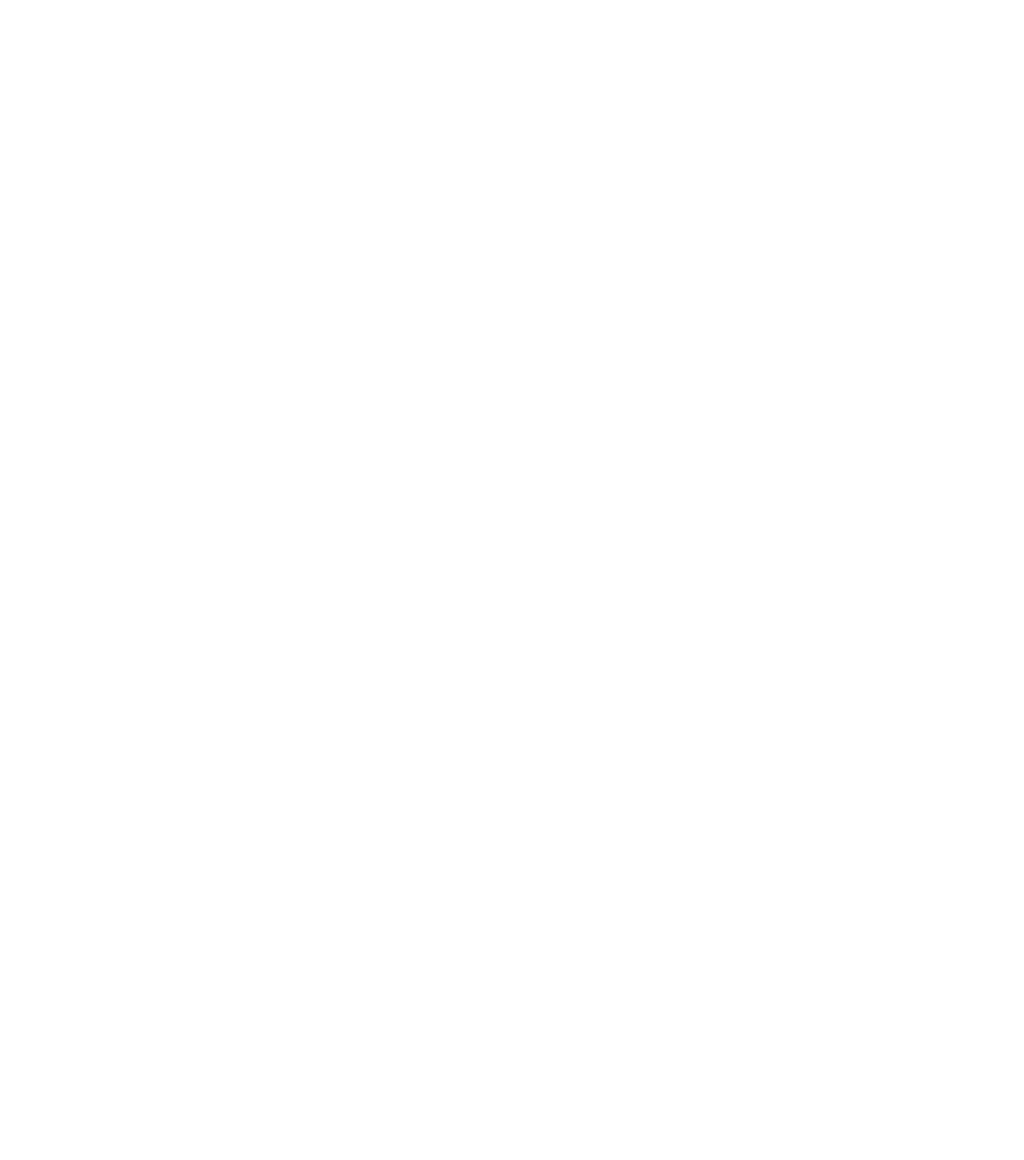
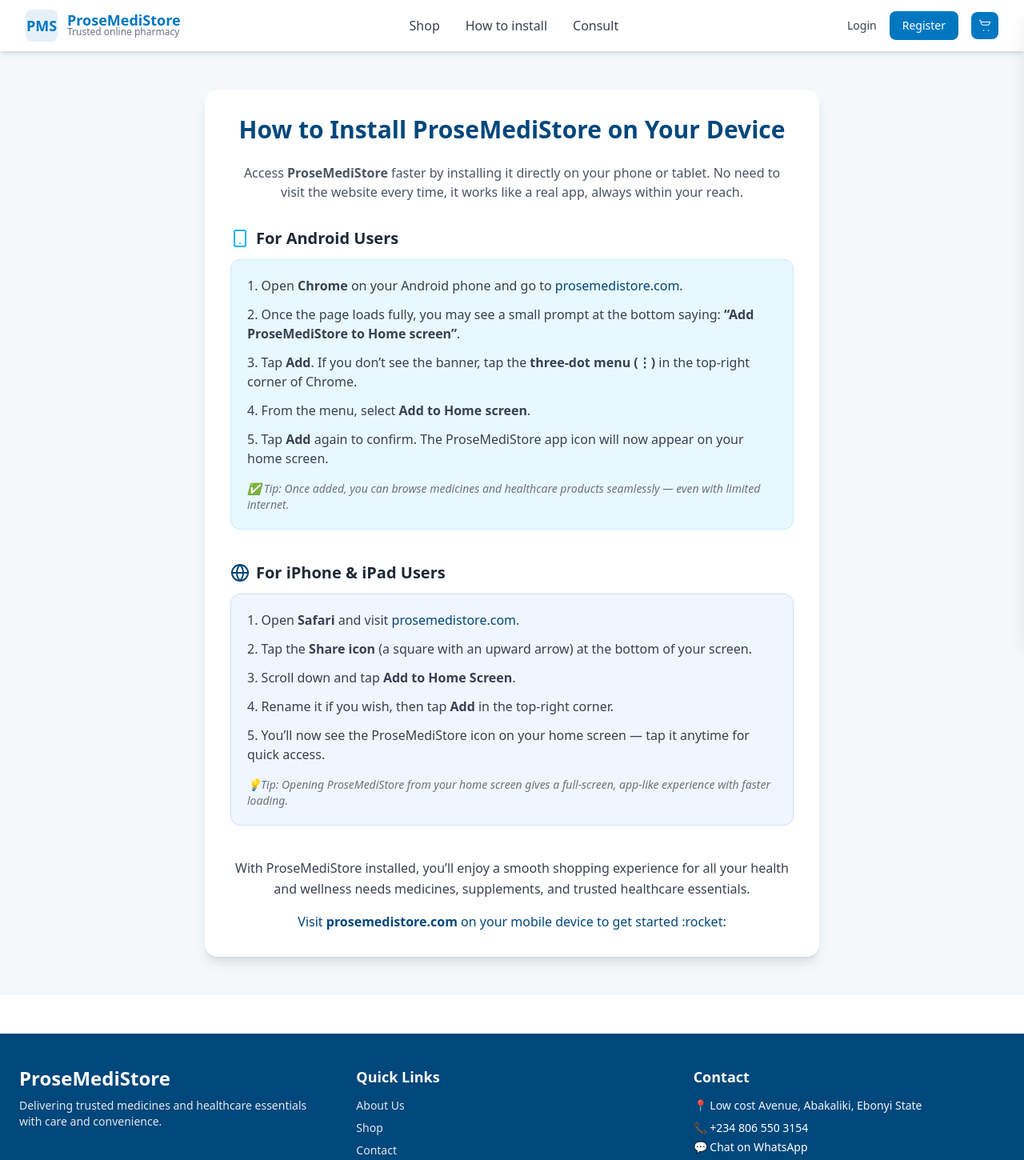
Before and after one commit to prose-medistores/prosemedistores-Ifeanyi, a React (Create React App) app: page /how in a window 1280 px wide. Before the commit this address had no page. Shown: the top 1450 px of the page at 80% size. Before the commit the page ends 800 px from the top, so only its background shows below. Built offline with nearby package versions, Linux system fonts and the light colour scheme.

Commit message:
updated app

```diff
--- a/src/App.js
+++ b/src/App.js
@@ -38,6 +38,7 @@
 import { Toaster } from "react-hot-toast";
 import AboutUs from "./pages/AboutUs";
 import ContactUs from "./pages/Contact";
+import HowToInstall from "./pages/HowToInstall";
 
 export default function App() {
   return (
@@ -50,6 +51,7 @@
           <Route path="/register" element={<Register />} />
           <Route path="/dashboard" element={<Dashboard />} />
           <Route path="/orders" element={<MyOrders />} />
+          <Route path="/how" element={<HowToInstall />} />
           <Route path="/admin" element={<AdminDashboard />} />
           <Route path="/pending-deliveries" element={<PendingDeliveries />} />
           <Route path="/about" element={<AboutUs />} />
--- a/src/components/Navbar.jsx
+++ b/src/components/Navbar.jsx
@@ -215,8 +215,8 @@
       <a href="#shop" className="text-gray-700 hover:text-primary font-medium">
         Shop
       </a>
-          <a href="#how" className="text-gray-700 hover:text-primary font-medium">
-            How it works
+      <a href="/how" className="text-gray-700 hover:text-primary font-medium">
+        How to install
       </a>
       <a href="#chat" className="text-gray-700 hover:text-primary font-medium">
         Consult
@@ -249,14 +249,31 @@
         )}
       </button>
     </div>
+    {/* Mobile Cart + Menu Buttons */}
+    <div className="flex items-center gap-3 md:hidden">
+      {/* View Cart Button (moved out of drawer) */}
+      <button
+        onClick={onCartOpen}
+        aria-label="Open cart"
+        className="relative flex items-center gap-2 bg-primary text-white px-3 py-2 rounded-lg font-medium hover:bg-primary/90 transition-all"
+      >
+        <IconCart className="w-5 h-5" />
+        <span>Cart</span>
+        {count > 0 && (
+          <span className="absolute -top-1 -right-1 bg-red-500 text-white text-xs px-1.5 rounded-full">
+            {count}
+          </span>
+        )}
+      </button>
       {/* Mobile Menu Button */}
       <button
-          className="md:hidden p-2 rounded-lg hover:bg-gray-100 text-gray-700"
+        className="p-2 rounded-lg hover:bg-gray-100 text-gray-700"
         onClick={toggleDrawer}
         aria-label="Toggle menu"
       >
         {drawerOpen ? <X size={24} /> : <Menu size={24} />}
       </button>
+    </div>
   </div>
   {/* Mobile Drawer */}
   <div
@@ -266,10 +283,6 @@
   >
     <div className="flex justify-between items-center px-4 py-4 border-b">
       <div className="flex items-center gap-2">
-            {/* <div className="w-10 h-10 rounded-lg bg-primary/10 flex items-center justify-center">
-              <span className="font-bold text-primary text-lg">PMS</span>
-            </div> */}
-
         <h1 className="font-semibold text-primary text-lg">Menu</h1>
       </div>
       <button
@@ -288,11 +301,11 @@
         Shop
       </a>
       <a
-            href="#how"
+        href="/how"
         className="text-gray-700 hover:text-primary font-medium"
         onClick={toggleDrawer}
       >
-            How it works
+        How to install
       </a>
       <a
         href="#chat"
@@ -315,20 +328,6 @@
       >
         Register
       </Link>
-          <button
-            onClick={() => {
-              onCartOpen();
-              toggleDrawer();
-            }}
-            className="flex items-center gap-2 text-gray-700 hover:text-primary text-base border-t border-gray-100 pt-4 mt-4"
-          >
-            <IconCart className="w-5 h-5" /> View Cart
-            {count > 0 && (
-              <span className="ml-1 text-xs bg-red-500 text-white px-2 rounded-full">
-                {count}
-              </span>
-            )}
-          </button>
     </div>
   </div>
   {/* Backdrop */}
--- /dev/null
+++ b/src/pages/HowToInstall.jsx
@@ -0,0 +1,103 @@
+import React from "react";
+import Navbar from "../components/Navbar";
+import Footer from "../components/Footer";
+import { Smartphone, Chrome, Globe } from "lucide-react";
+export default function HowToInstall() {
+  return (
+    <>
+      <Navbar />
+      <div className="min-h-screen bg-[#F4F8FB] flex flex-col items-center px-6 py-12">
+        <div className="max-w-3xl w-full bg-white shadow-lg rounded-2xl p-8">
+          <h1 className="text-3xl font-bold text-center text-[#00477B] mb-6">
+            How to Install ProseMediStore on Your Device
+          </h1>
+          <p className="text-gray-600 text-center mb-8">
+            Access <b>ProseMediStore</b> faster by installing it directly on your
+            phone or tablet. No need to visit the website every time, it works
+            like a real app, always within your reach.
+          </p>
+          {/* Android Section */}
+          <section className="mb-10">
+            <div className="flex items-center gap-2 mb-3">
+              <Smartphone className="text-[#00B2FF]" />
+              <h2 className="text-xl font-semibold text-gray-800">
+                For Android Users
+              </h2>
+            </div>
+            <div className="bg-[#E8F8FF] border border-[#C2ECFF] rounded-xl p-5 text-gray-700">
+              <ol className="list-decimal list-inside space-y-3">
+                <li>
+                  Open <b>Chrome</b> on your Android phone and go to{" "}
+                  <span className="text-[#00477B]">prosemedistore.com</span>.
+                </li>
+                <li>
+                  Once the page loads fully, you may see a small prompt at the
+                  bottom saying: <b>“Add ProseMediStore to Home screen”</b>.
+                </li>
+                <li>
+                  Tap <b>Add</b>. If you don’t see the banner, tap the{" "}
+                  <b>three-dot menu (⋮)</b> in the top-right corner of Chrome.
+                </li>
+                <li>From the menu, select <b>Add to Home screen</b>.</li>
+                <li>
+                  Tap <b>Add</b> again to confirm. The ProseMediStore app icon
+                  will now appear on your home screen.
+                </li>
+              </ol>
+              <p className="mt-4 text-sm text-gray-500 italic">
+                ✅ Tip: Once added, you can browse medicines and healthcare
+                products seamlessly — even with limited internet.
+              </p>
+            </div>
+          </section>
+          {/* iOS Section */}
+          <section>
+            <div className="flex items-center gap-2 mb-3">
+              <Globe className="text-[#00477B]" />
+              <h2 className="text-xl font-semibold text-gray-800">
+                For iPhone & iPad Users
+              </h2>
+            </div>
+            <div className="bg-[#F0F6FF] border border-[#CCE0FF] rounded-xl p-5 text-gray-700">
+              <ol className="list-decimal list-inside space-y-3">
+                <li>
+                  Open <b>Safari</b> and visit{" "}
+                  <span className="text-[#00477B]">prosemedistore.com</span>.
+                </li>
+                <li>
+                  Tap the <b>Share icon</b> (a square with an upward arrow) at
+                  the bottom of your screen.
+                </li>
+                <li>Scroll down and tap <b>Add to Home Screen</b>.</li>
+                <li>
+                  Rename it if you wish, then tap <b>Add</b> in the top-right
+                  corner.
+                </li>
+                <li>
+                  You’ll now see the ProseMediStore icon on your home screen —
+                  tap it anytime for quick access.
+                </li>
+              </ol>
+              <p className="mt-4 text-sm text-gray-500 italic">
+                💡Tip: Opening ProseMediStore from your home screen gives a
+                full-screen, app-like experience with faster loading.
+              </p>
+            </div>
+          </section>
+          {/* Extra note */}
+          <div className="mt-10 text-center">
+            <p className="text-gray-700 leading-relaxed">
+              With ProseMediStore installed, you’ll enjoy a smooth shopping
+              experience for all your health and wellness needs medicines,
+              supplements, and trusted healthcare essentials.
+            </p>
+            <p className="mt-4 font-medium text-[#00477B]">
+              Visit <b>prosemedistore.com</b> on your mobile device to get started :rocket:
+            </p>
+          </div>
+        </div>
+      </div>
+      <Footer />
+    </>
+  );
+}
```
Lines whose indentation alone changed are shown as unchanged.
